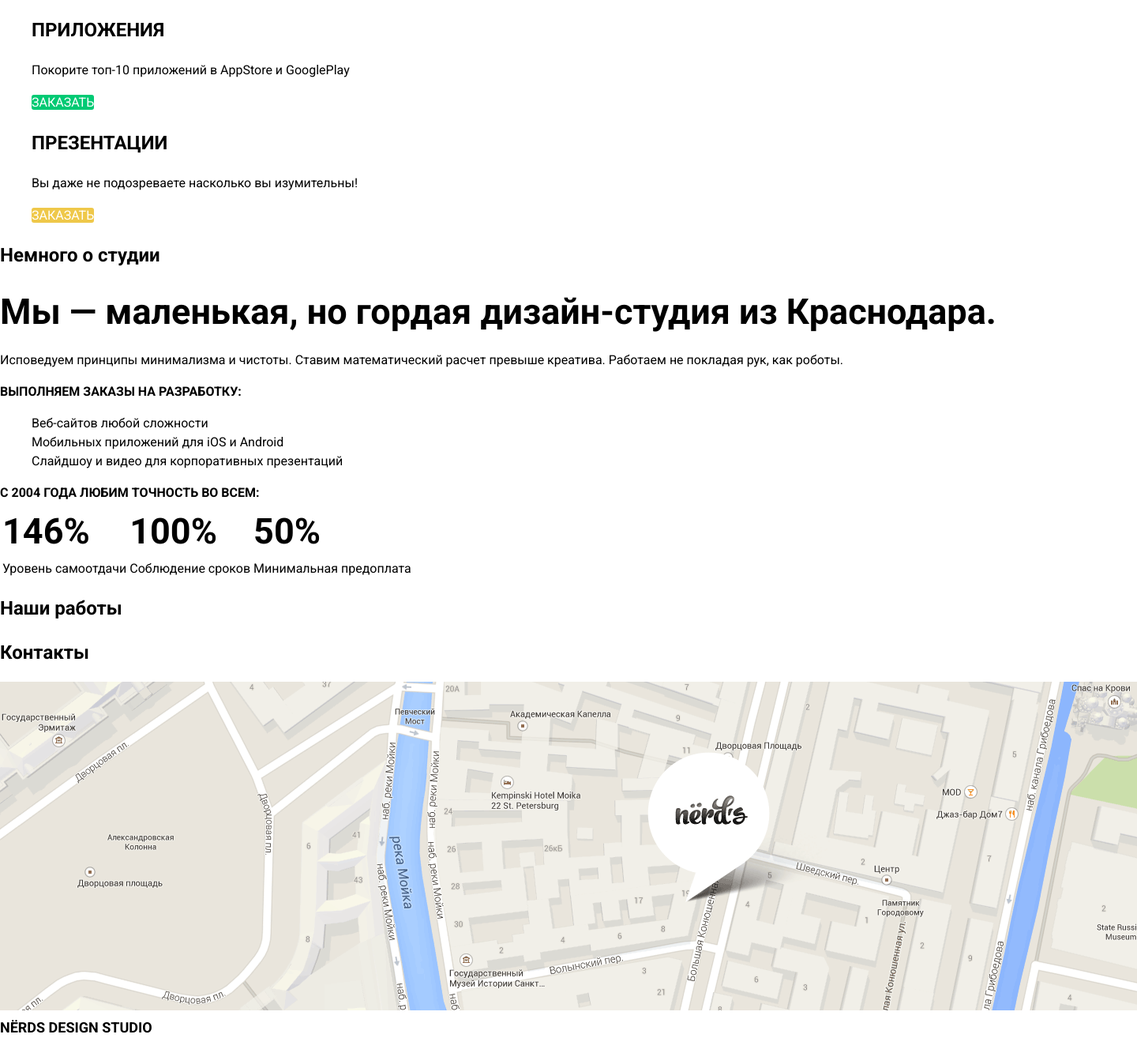
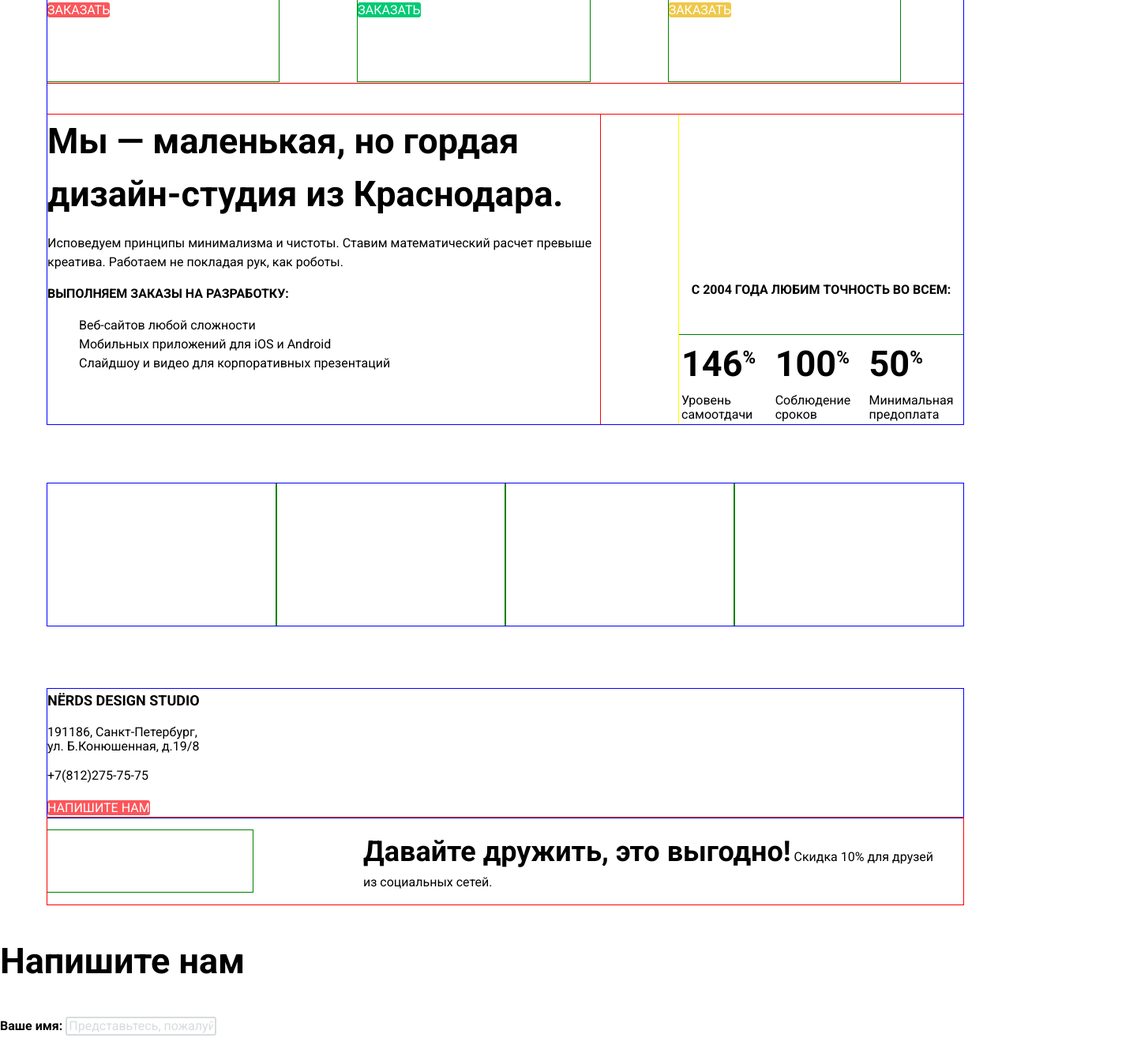
Before and after one commit to Buraya/387347-nerds, a plain HTML site: page index.html in a window 1280 px wide. Shown: the part 1028-2342 px from the top of the page at 79% size, 1440 px wide, since content can reach past the window. Drawn offline with Linux system fonts and the light colour scheme.

Commit message:
Начала размечать сетку

```diff
--- a/css/style.css
+++ b/css/style.css
@@ -1,13 +1,15 @@
+html,
 body{
   font-family: "Roboto", "Arial", sans-serif;
   font-size: 16px;
   line-height: 1.5;
   font-weight: 400;
   color: #000000;
-
   background-color: #ffffff;
   background-position: top center;
   background-repeat: no-repeat;
+
+  min-width: 1200px;
 }
 
 a{
@@ -28,16 +30,42 @@ a{
   list-style: none;
 }
 
-.button,
-.input,
-.optgroup,
-.select,
-.textarea{
-  font-family: "Roboto", "Arial", sans-serif;
-  font-size: 16px;
-  line-height: 1.5;
-  font-weight: 400;
-  color: #000000;
+button,
+input,
+optgroup,
+select,
+textarea{
+  font: inherit;
+  color: inherit;
+}
+
+html{
+  box-sizing: border-box;
+}
+*,
+*::before,
+*::after{
+  box-sizing: inherit;
+}
+
+img {
+  max-width: 100%;
+  height: auto;
+}
+
+.visually-hidden:not(:focus):not(:active),
+input[type="checkbox"].visually-hidden,
+input[type="radio"].visually-hidden {
+  position: absolute;
+  width: 1px;
+  height: 1px;
+  margin: -1px;
+  border: 0;
+  padding: 0;
+  white-space: nowrap;
+  clip-path: inset(100%);
+  clip: rect(0 0 0 0);
+  overflow: hidden;
 }
 
 .site-navigation,
@@ -46,7 +74,7 @@ a{
 }
 
 .main-header,
-.slider{
+.top-part-main{
   background-color: #eee;
 }
 
@@ -110,6 +138,11 @@ a{
 .user-navigation-item:hover,
 .user-navigation-item:focus{
   color: #fb565a;
+  -webkit-transition: color .1s ease-out;
+  -moz-transition: color .1s ease-out;
+  -ms-transition: color .1s ease-out;
+  -o-transition: color .1s ease-out;
+  transition: color .1s ease-out
 }
 
 .site-navigation-item:active,
@@ -144,11 +177,20 @@ a{
 .button:focus {
   background-color: #e74246;
   outline: none;
+  -webkit-transition: background-color .2s ease-out;
+  -moz-transition: background-color .2s ease-out;
+  -ms-transition: background-color .2s ease-out;
+  -o-transition: background-color .2s ease-out;
+  transition: background-color .2s ease-out
 }
 .button:active{
   color: rgba(255, 255, 255, 0.3);
-
   background-color: #d7373b;
+  -webkit-transition: background-color .2s ease-out;
+  -moz-transition: background-color .2s ease-out;
+  -ms-transition: background-color .2s ease-out;
+  -o-transition: background-color .2s ease-out;
+  transition: background-color .2s ease-out
 }
 
 .button-green:hover,
@@ -242,6 +284,7 @@ a{
 .letter input[type=text],
 .letter input[type=email],
 .letter textarea{
+  font-weight: 400;
   line-height: 1.13;
   color: #d7dcde;
   border: 2px solid #d7dcde;
@@ -249,10 +292,19 @@ a{
   background-color: white;
 }
 
+.letter textarea{
+  resize: none;
+}
+
 .letter input:hover,
 .letter textarea:hover{
   color: #b4b9b6;
   border: 2px solid #b4b9b6;
+  -webkit-transition: all .3s ease-out;
+  -moz-transition: all .3s ease-out;
+  -ms-transition: all .3s ease-out;
+  -o-transition: all .3s ease-out;
+  transition: all .3s ease-out
 }
 
 .letter input:focus,
@@ -260,17 +312,12 @@ a{
   color: #000000;
   border: 2px solid #000000;
   outline: none;
+  -webkit-transition: all .3s ease-out;
+  -moz-transition: all .3s ease-out;
+  -ms-transition: all .3s ease-out;
+  -o-transition: all .3s ease-out;
+  transition: all .3s ease-out
 }
-
-/*.letter input[type=text]:focus:invalid,
-.letter input[type=email]:focus:invalid,
-.letter textarea:focus:invalid{
-  line-height: 1.13;
-  color: red;
-  border: 2px solid red;
-  border-radius: 3px;
-  background-color: white;
-}*/
 
 .title-letter-item-invalid{
   color: #e74246;
@@ -289,7 +336,8 @@ a{
 .letter input[type="text"]::-moz-placeholder,
 .letter input[type="email"]::-moz-placeholder,
 .letter textarea::-moz-placeholder{
-   color: #d7dcde;
+  opacity: 1;
+  color: #d7dcde;
 }
 
 .letter input[type="text"]:hover::-webkit-input-placeholder,
@@ -300,7 +348,8 @@ a{
 .letter input[type="text"]:hover::-moz-placeholder,
 .letter input[type="email"]:hover::-moz-placeholder,
 .letter textarea:hover::-moz-placeholder{
-   color: #b4b9b6;
+  opacity: 1;
+  color: #b4b9b6;
 }
 
 .letter input[type="text"]:focus::-webkit-input-placeholder,
@@ -311,30 +360,21 @@ a{
 .letter input[type="text"]:focus::-moz-placeholder,
 .letter input[type="email"]:focus::-moz-placeholder,
 .letter textarea:focus::-moz-placeholder{
-   color: #000000;
+  opacity: 1;
+  color: #000000;
 }
 
 .letter-item-invalid input[type="text"]::-webkit-input-placeholder,
 .letter-item-invalid input[type="email"]::-webkit-input-placeholder,
 .letter-item-invalid textarea::-webkit-input-placeholder{
-  color: red;
+  color: #e74246;
 }
 .letter-item-invalid input[type="text"]::-moz-placeholder,
 .letter-item-invalid input[type="email"]::-moz-placeholder,
 .letter-item-invalid textarea::-moz-placeholder{
-  color: red;
+  opacity: 1;
+  color: #e74246;
 }
-
-/*.letter input[type="text"]:focus:invalid::-webkit-input-placeholder,
-.letter input[type="email"]:focus:invalid::-webkit-input-placeholder,
-.letter textarea:focus:invalid::-webkit-input-placeholder{
-  color: red;
-}
- .letter input[type="text"]:focus:invalid::-moz-placeholder,
- .letter input[type="email"]:focus:invalid::-moz-placeholder,
- .letter textarea:focus:invalid::-moz-placeholder{
-   color: red;
-}*/
 
 .map-img{
   background-color: #eee;
@@ -370,3 +410,152 @@ a{
 .filter input[type="checkbox"]:disabled{
   color: rgba(40, 49, 54, 0.3);
 }
+
+.container{
+  width: 1160px;
+  margin: 0px auto;
+  padding: 0px;
+
+  outline: 1px solid blue;
+}
+
+.header-wrapper{
+  display: flex;
+  justify-content: space-between;
+  padding-top: 50px;
+
+  outline: 1px solid yellow;
+}
+
+.main-navigation{
+  display: flex;
+  max-width: 860px;
+
+  outline: 1px solid red;
+}
+
+.site-navigation{
+  display: flex;
+  padding-left: 0px;
+
+  outline: 1px solid green;
+}
+
+.user-navigation{
+  display: flex;
+  flex-direction: row-reverse;
+  width: 200px;
+
+  outline: 1px solid red;
+}
+
+.top-part-main{
+  outline: 1px solid red;
+  margin-bottom:80px;
+}
+
+.product-list{
+  display: flex;
+  padding-left: 0px;
+  padding-top: 0px;
+  margin-bottom: 40px;
+  border-bottom: 2px solid #eee;
+
+  outline: 1px solid red;
+}
+
+.product-item{
+  width: 300px;
+  margin-right: 100px;
+  padding-top: 170px;
+  padding-bottom: 78px;
+
+  outline: 1px solid green;
+}
+
+.product-item:nth-child(3n){
+  width: 300px;
+  margin-right:80px;
+}
+
+.about-studio{
+  display: flex;
+  justify-content: space-between;
+  padding-top: 0px;
+  margin-bottom: 75px;
+
+  outline: 1px solid red;
+}
+
+.about-studio-text{
+  max-width: 700px;
+  padding: 0px;
+
+  outline: 1px solid red;
+}
+
+.statistics{
+  width: 360px;
+  padding-top:210px;
+  padding-left: 0px;
+  text-align: center;
+
+  outline: 1px solid yellow;
+}
+
+.decoratin-persent{
+  font-size: 0.5em;
+  vertical-align: 0.7em;
+}
+
+.statistics-table{
+  margin-top: 45px;
+  text-align: left;
+  outline: 1px solid green;
+}
+
+.col{
+  width: 120px;
+}
+
+.portfolio-list{
+  display: flex;
+  padding: 0px;
+  margin-bottom: 80px;
+
+  outline: 1px solid red;
+}
+
+.portfolio-item{
+  /*временно*/
+  width: 290px;
+  height: 180px;
+
+  outline: 1px solid green;
+}
+
+.map-img{
+  position: absolute;
+  z-index: -1;
+  width: 100%;
+  height: auto;
+  top: 50%;
+  transform: translateY(-50%);
+}
+
+.footer-social{
+  display: flex;
+  justify-content: space-between;
+  outline: 1px solid red;
+}
+
+.social-list{
+  display: flex;
+  outline: 1px solid green;
+  justify-content: space-between;
+  width: 260px;
+}
+
+.footer-autlet{
+  width: 760px;
+}
--- a/index.html
+++ b/index.html
@@ -3,13 +3,14 @@
   <head>
     <meta charset="utf-8">
     <title>Дизайн-студия Nёrd's</title>
+    <link href="https://fonts.googleapis.com/css?family=Roboto:400,500,700&amp;subset=cyrillic" rel="stylesheet">
+    <link href="css/normalize.css" rel="stylesheet">
     <link href="css/style.css" rel="stylesheet">
-    <link href="css/normalize.css" rel="stylesheet">
-    <link href="https://fonts.googleapis.com/css?family=Roboto:400,500,700&amp;subset=cyrillic" rel="stylesheet">
   </head>
   <body>
     <header class="main-header">
       <section class="container">
+        <div class="header-wrapper">
           <nav class="main-navigation">
             <a class="main-logo">
               <img src="img/nerds-logo.svg" width="160px" height="65px" alt="Логотип дизан студии Nёrds">
@@ -24,6 +25,7 @@
           <ul class="user-navigation">
             <li><a class="user-navigation-item" href="#">Корзина</a></li>
           </ul>
+        </div>
       </section>
     </header>
     <main>
@@ -100,14 +102,14 @@
             </b>
             <table class="statistics-table">
               <tr class="print-rows">
-                <td>146<span>%</span></td>
-                <td>100<span>%</span></td>
-                <td>50<span>%</span></td>
+                <td class="col">146<span class="decoratin-persent">%</span></td>
+                <td class="col">100<span class="decoratin-persent">%</span></td>
+                <td class="col">50<span class="decoratin-persent">%</span></td>
               </tr>
               <tr>
-                <td class="print-mini">Уровень самоотдачи</td>
-                <td class="print-mini">Соблюдение сроков</td>
-                <td class="print-mini">Минимальная предоплата</td>
+                <td class="print-mini col">Уровень самоотдачи</td>
+                <td class="print-mini col">Соблюдение сроков</td>
+                <td class="print-mini col">Минимальная предоплата</td>
               </tr>
             </table>
           </div>
```
Also changed, not shown: catalog.html (+4 -2 lines). Lines whose indentation alone changed are shown as unchanged.
